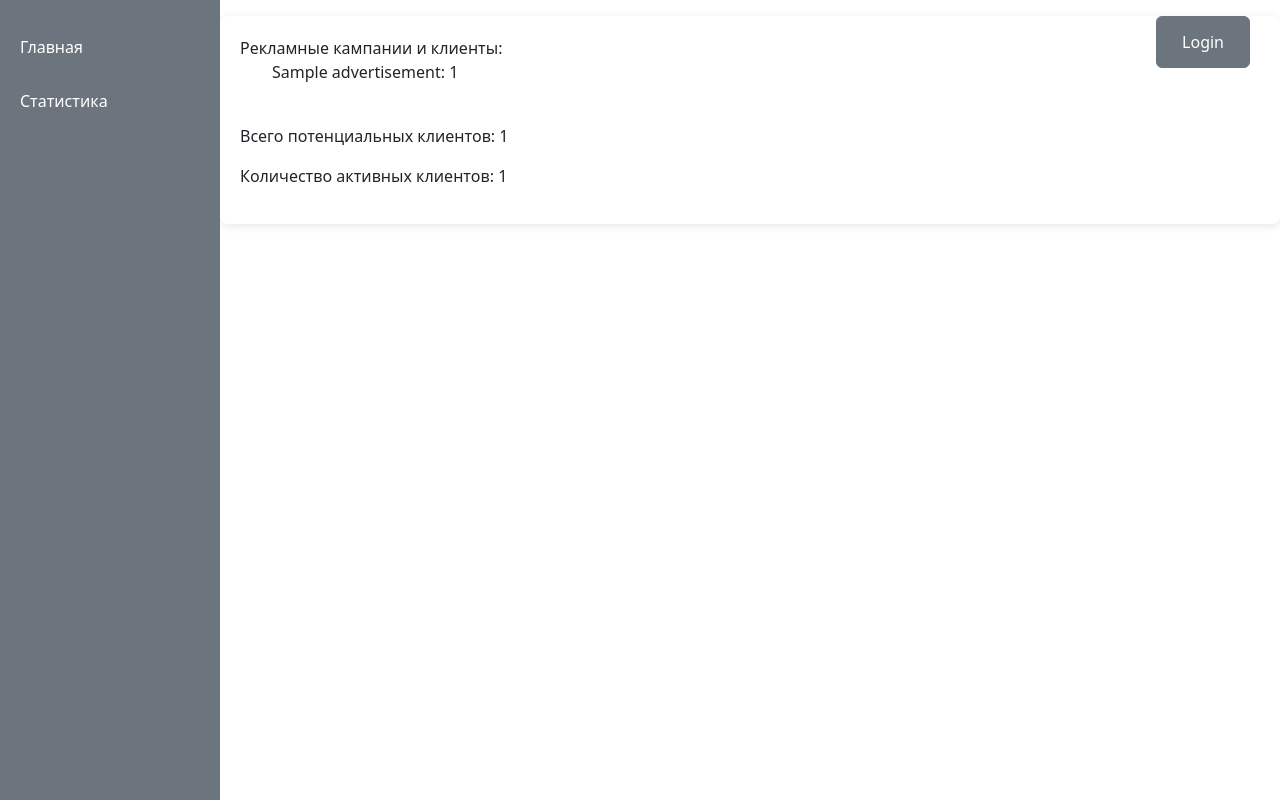
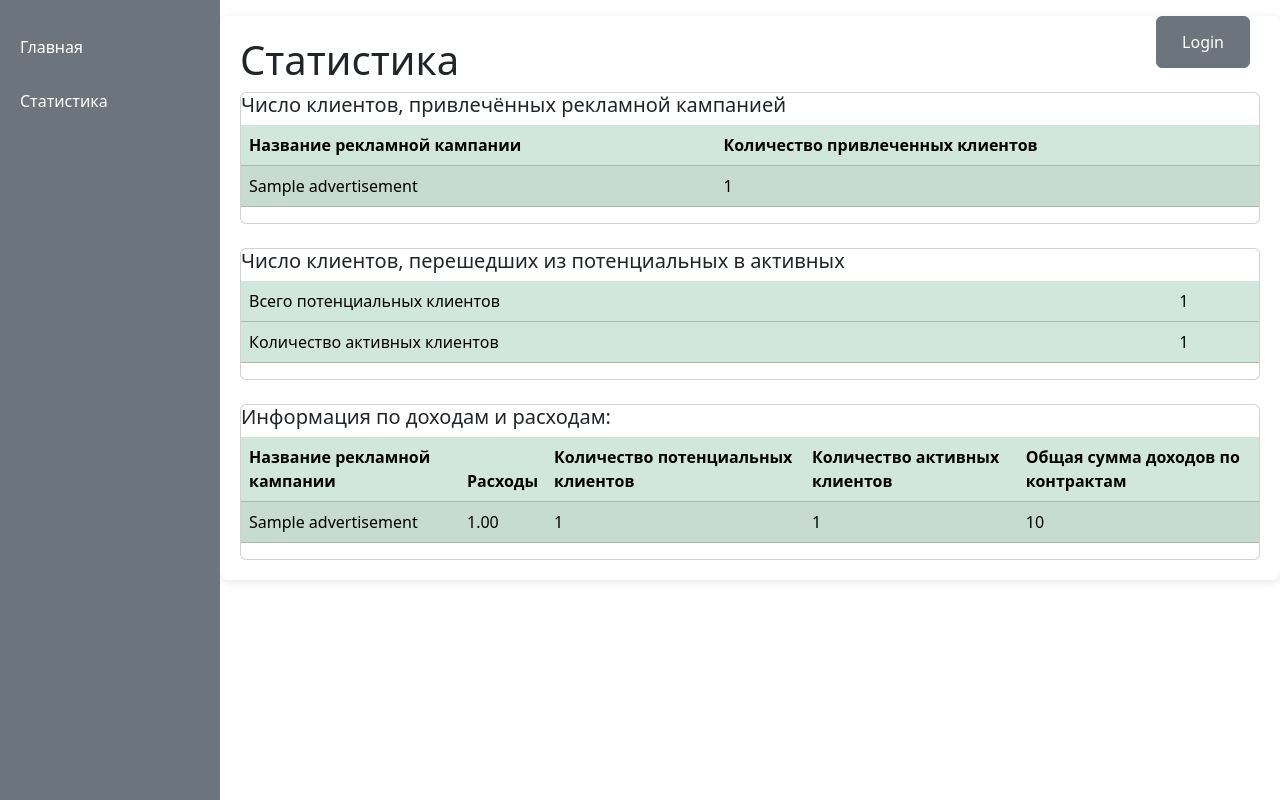
Before and after one commit to natalia-pikaleva/django_crm_system, a Django app: page /statistic/ in a window 1280 px wide. Run offline with Django 5.2, Linux system fonts and the light colour scheme; tables that the repository leaves empty hold one stand-in row (values such as "Sample post"); parts of the project's set-up code (start-up, migrations or seed data) failed here and were passed over; some libraries are stand-ins or nearby versions.

Commit message:
Прописала функцию и шаблон для страницы статистики

```diff
--- a/crm_system/statistic/templates/statistic/statistic.html
+++ b/crm_system/statistic/templates/statistic/statistic.html
@@ -1,14 +1,75 @@
 {% extends 'base.html' %}
 
 {% block title %}
+Статистика
 {% endblock %}
 
 {% block body %}
-Рекламные кампании и клиенты:
-  {% for record in info_clients %}
-    <ul>{{ record.advertisement__title }}: {{ record.clients_count }}</ul>
-  {% endfor %}
+<h1>Статистика</h1>
+<div class="card">
+    <h5>Число клиентов, привлечённых рекламной кампанией</h5>
+      <table class="table table-success table-striped">
+        <thead>
+          <tr>
+            <th scope="col">Название рекламной кампании</th>
+            <th scope="col">Количество привлеченных клиентов</th>
+          </tr>
+        </thead>
+        <tbody>
+          {% for record in info_clients %}
+            <tr>
+              <td>{{ record.advertisement__title }}</td>
+              <td>{{ record.clients_count }}</td>
+            </tr>
+          {% endfor %}
+      </table>
+</div>
+
 <br>
-<p>Всего потенциальных клиентов: {{ info_active_clients.count_clients }}</p>
-<p>Количество активных клиентов: {{ info_active_clients.count_active_clients }}</p>
+<div class="card">
+  <h5>Число клиентов, перешедших из потенциальных в активных</h5>
+  <table class="table table-success">
+      <thead>
+        <tr>
+          <td scope="col">Всего потенциальных клиентов</td>
+          <td scope="col">{{ info_active_clients.count_clients }}</td>
+        </tr>
+      </thead>
+      <tbody>
+          <tr>
+            <td scope="row">Количество активных клиентов</td>
+            <td>{{ info_active_clients.count_active_clients }}</td>
+          </tr>
+      </table>
+</div>
+
+<br>
+<div class="card">
+    <h5>Информация по доходам и расходам:</h5>
+
+    <table class="table table-success table-striped">
+      <thead>
+        <tr>
+          <th scope="col">Название рекламной кампании</th>
+          <th scope="col">Расходы</th>
+          <th scope="col">Количество потенциальных клиентов</th>
+          <th scope="col">Количество активных клиентов</th>
+          <th scope="col">Общая сумма доходов по контрактам</th>
+        </tr>
+      </thead>
+      <tbody>
+        {% for adv_camp in info_budget %}
+        <tr>
+
+          <td>{{ adv_camp.title }}</td>
+          <td>{{ adv_camp.budget }}</td>
+          <td>{{ adv_camp.count_clients }}</td>
+          <td>{{ adv_camp.count_active_clients_with_contracts }}</td>
+          <td>{{ adv_camp.total_amount }}</td>
+
+        </tr>
+        {% endfor %}
+    </table>
+
+</div>
 {% endblock %}
--- a/crm_system/statistic/views.py
+++ b/crm_system/statistic/views.py
@@ -1,5 +1,6 @@
-from django.db.models import Count
+from django.db.models import Count, Sum
 from django.shortcuts import reverse, render
+from adv_camp.models import Advertisement
 from active_clients.models import ActiveClient
 from clients.models import Client
 
@@ -10,8 +11,10 @@ def statistic_view(request):
     info_active_clients['count_clients'] = Client.objects.count()
     info_active_clients['count_active_clients'] = ActiveClient.objects.count()
 
+    info_budget = Advertisement.objects.annotate(count_clients = Count('clients', distinct=True)).annotate(count_active_clients_with_contracts = Count('clients__active_client__contracts__client', distinct=True)).annotate(total_amount=Sum('clients__active_client__contracts__amount')).all()
     context = {
         "info_clients": info_clients,
-        "info_active_clients": info_active_clients
+        "info_active_clients": info_active_clients,
+        "info_budget": info_budget,
     }
     return render(request, "statistic/statistic.html", context)
```
